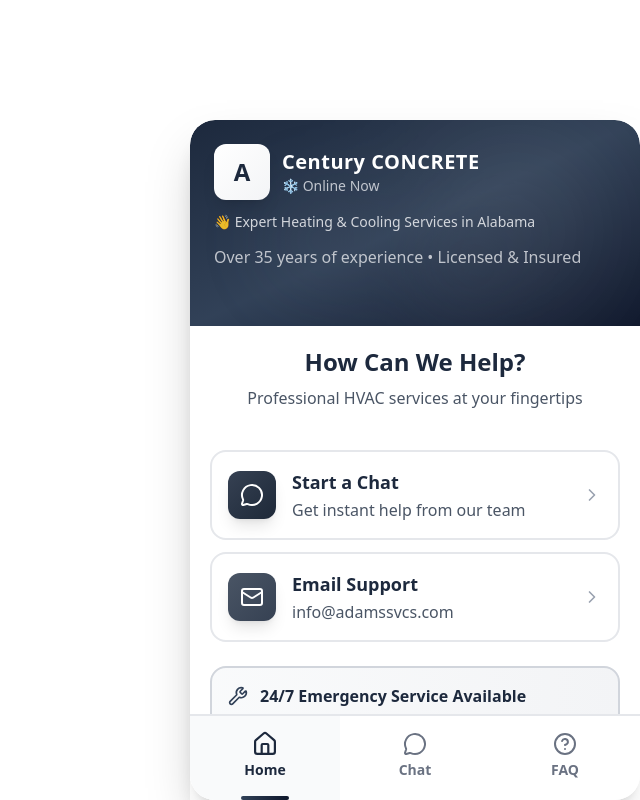
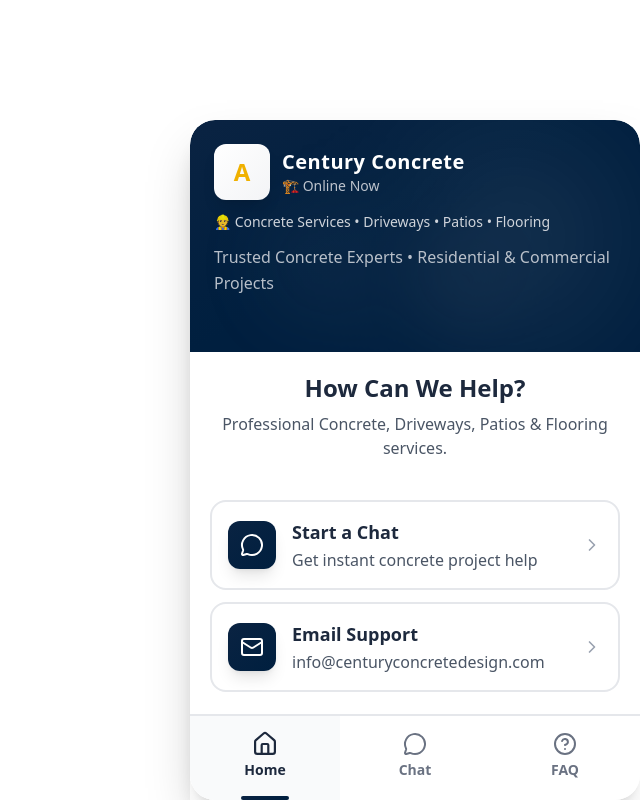
Before and after one commit to alihassanml/Century-Concrete-Chatbot, a React (Vite) app: page / in a window 1280 px wide. Shown: the whole page, without its empty margins (640-1280 px from the left). Built offline with nearby package versions, Linux system fonts and the light colour scheme.

Commit message:
areeb code

```diff
--- a/src/components/Chatbot.tsx
+++ b/src/components/Chatbot.tsx
@@ -9,7 +9,7 @@ type Message = {
 
 type Screen = 'home' | 'chat' | 'faq' | 'appointment';
 
-const WELCOME_MESSAGE = `Hi! Welcome to Adams Heating & Cooling. How can we help you today?`;
+const WELCOME_MESSAGE = `Hi! Welcome to Century Concrete. How can we help you today?\n\nI can assist with stamped concrete, driveways, patios, and flooring.`;
 
 const Chatbot = () => {
   const [isOpen, setIsOpen] = useState(true);
@@ -66,52 +66,20 @@ const Chatbot = () => {
 
   const faqData = [
     {
-      question: "What services does Adams Heating & Cooling provide?",
-      answer: "We provide comprehensive HVAC services including installation, repair, maintenance, and replacement for heating and air conditioning systems. We serve residential and commercial properties in Tuscaloosa and Birmingham, AL."
+      question: "What services does Century Concrete provide?",
+      answer: "We specialize in stamped concrete, driveways, patios, sidewalks, flooring & coatings for residential and commercial projects.  "
     },
     {
-      question: "Do you offer emergency repair services?",
-      answer: "Yes! We offer 24/7 emergency HVAC services for urgent heating and cooling issues. Call us immediately at (205) 462-8303 for emergency assistance."
-    },
-    {
-      question: "How do I know if my AC or heating system needs repair?",
-      answer: "Common warning signs include unusual noises, weak airflow, inconsistent temperatures, higher energy bills, frequent cycling, strange odors, or moisture around the unit. Contact us for a professional inspection if you notice any of these issues."
-    },
-    {
-      question: "How can I schedule a service appointment?",
-      answer: "You can schedule service by calling us at (205) 462-8303, using our online booking system, emailing info@adamssvcs.com, or chatting with us here. We offer flexible scheduling to accommodate your needs."
-    },
-    {
-      question: "Do you install energy-efficient HVAC systems?",
-      answer: "Absolutely! We specialize in installing modern, energy-efficient HVAC systems that can significantly reduce your energy costs while keeping you comfortable year-round. We can recommend the best options for your home or business."
+      question: "Do you offer free estimates?",
+      answer: "Yes! We provide free on-site estimates. Our experts will assess your project and provide a detailed quote."
     },
     {
       question: "What areas do you serve?",
-      answer: "We proudly serve Tuscaloosa, Birmingham, and the surrounding metro areas in Alabama. Our main offices are located in Tuscaloosa (3415 Hargrove Road East) and Birmingham (1236 Blue Ridge Blvd, Suite 111, Hoover)."
+      answer: "We primarily serve the Houston metropolitan area and nearby cities. Contact us to confirm availability in your location."
     },
     {
-      question: "How often should I have my HVAC system serviced?",
-      answer: "We recommend having your HVAC system serviced at least twice a year - once before the cooling season and once before the heating season. Regular maintenance helps prevent breakdowns, improves efficiency, and extends the life of your system."
-    },
-    {
-      question: "What is your experience and how long have you been in business?",
-      answer: "Adams Heating & Cooling brings over 35 years of experience and an unwavering commitment to exceptional customer service. Our highly trained technicians and expert staff are dedicated to ensuring your comfort year-round."
-    },
-    {
-      question: "Do you offer maintenance plans or service contracts?",
-      answer: "Yes! We offer comprehensive maintenance plans that include regular inspections, priority service, discounts on repairs, and peace of mind knowing your system is running efficiently. Contact us for details on our maintenance programs."
-    },
-    {
-      question: "What brands of HVAC equipment do you work with?",
-      answer: "We work with all major HVAC brands and use only the best equipment to ensure your comfort and satisfaction. Our technicians are experienced with a wide range of systems and can recommend the best options for your specific needs."
-    },
-    {
-      question: "Are you licensed and insured?",
-      answer: "Yes, Adams Heating & Cooling is fully licensed and insured. We maintain all necessary certifications and insurance to protect you and your property while providing top-quality HVAC services."
-    },
-    {
-      question: "What payment methods do you accept?",
-      answer: "We accept various payment methods including cash, checks, and major credit cards. We also offer financing options for larger installations and replacements. Contact us to discuss payment options that work best for you."
+      question: "How long does a concrete project take?",
+      answer: "Project duration depends on size and type, typically 2-5 days for residential driveways or patios."
     }
   ];
 
@@ -120,17 +88,17 @@ const Chatbot = () => {
     {
       icon: MessageCircle,
       title: "Start a Chat",
-      subtitle: "Get instant help from our team",
+      subtitle: "Get instant concrete project help",
       action: () => setScreen('chat'),
-      gradient: "from-gray-700 to-gray-800"
+      gradient: "from-[#0A2342] to-[#001F3F]"
     },
 
     {
       icon: Mail,
       title: "Email Support",
-      subtitle: "info@adamssvcs.com",
-      action: () => window.open('mailto:info@adamssvcs.com'),
-      gradient: "from-gray-600 to-gray-700"
+      subtitle: "info@centuryconcretedesign.com",
+      action: () => window.open('mailto:info@centuryconcretedesign.com'),
+      gradient: "from-[#0A2342] to-[#001F3F]"
     }
   ];
 
@@ -175,7 +143,7 @@ const Chatbot = () => {
       setTypingMessage(null);
       setMessages(prev => [...prev, {
         type: 'bot',
-        text: "I apologize for the inconvenience. Please contact us directly at (205) 462-8303 for immediate assistance.",
+        text: "I apologize for the inconvenience. Please contact us directly at +1 (629) 543-9843 for immediate assistance.",
         timestamp: new Date()
       }]);
     }
@@ -266,7 +234,7 @@ const Chatbot = () => {
       >
         <div className="flex flex-col h-full">
           {/* Header with Black/Gray Gradient */}
-          <div className={`relative overflow-hidden bg-gradient-to-br from-slate-800 via-slate-700 to-slate-900 ${screen === 'home' ? 'pb-8' : ''}`} style={{ borderRadius: '25px 25px 0 0', border: "none" }}>
+          <div className={`relative overflow-hidden bg-gradient-to-br from-[#0A2342] via-[#001F3F] to-[#001F3f] ${screen === 'home' ? 'pb-8' : ''}`} style={{ borderRadius: '25px 25px 0 0', border: "none" }}>
             {/* Animated Background Effects */}
             <div className="absolute inset-0 opacity-20">
               <div className="absolute w-40 h-40 bg-white rounded-full blur-3xl animate-pulse"
@@ -296,19 +264,19 @@ const Chatbot = () => {
               <div className="flex items-center justify-between mb-3">
                 <div className="flex items-center space-x-2 sm:space-x-3">
                   <div className="w-12 h-12 sm:w-14 sm:h-14 bg-gradient-to-br from-white to-gray-100 rounded-xl flex items-center justify-center shadow-lg">
-                    <div className="text-xl sm:text-2xl font-bold text-slate-800">A</div>
+                    <div className="text-xl sm:text-2xl font-bold text-yellow-500">A</div>
                   </div>
                   <div>
-                    <h3 className="font-bold text-lg sm:text-xl tracking-wide">Century CONCRETE</h3>
+                    <h3 className="font-bold text-lg sm:text-xl tracking-wide">Century Concrete</h3>
                     <div className="flex items-center space-x-2 text-xs sm:text-sm opacity-90">
-                      <span className="text-gray-300">❄️ Online Now</span>
+                      <span className="text-gray-300">🏗️ Online Now</span>
                     </div>
                   </div>
                 </div>
               </div>
 
               <div className="text-xs sm:text-sm opacity-90 text-gray-200">
-                {screen === 'home' && "👋 Expert Heating & Cooling Services in Alabama"}
+                {screen === 'home' && "👷 Concrete Services • Driveways • Patios • Flooring"}
                 {screen === 'chat' && "💬 We typically respond within seconds"}
                 {screen === 'faq' && "❓ Quick answers to common questions"}
                 {screen === 'appointment' && "📅 Schedule your service appointment"}
@@ -317,7 +285,7 @@ const Chatbot = () => {
               {screen === 'home' && (
                 <div className="mt-2 sm:mt-3">
                   <p className="text-sm sm:text-base opacity-80 leading-relaxed text-gray-200">
-                    Over 35 years of experience • Licensed & Insured
+                    Trusted Concrete Experts • Residential & Commercial Projects
                   </p>
                 </div>
               )}
@@ -348,7 +316,7 @@ const Chatbot = () => {
                     <h4 className="text-1xl sm:text-2xl font-bold text-slate-800 mb-2">
                       How Can We Help?
                     </h4>
-                    <p className="text-gray-600 text-sm sm:text-base">Professional HVAC services at your fingertips</p>
+                    <p className="text-gray-600 text-sm sm:text-base">Professional Concrete, Driveways, Patios & Flooring services.</p>
                   </div>
 <br />
                   <div className="space-y-2 sm:space-y-3 ">
@@ -383,7 +351,7 @@ const Chatbot = () => {
                       <div>
                         <h5 className="font-bold text-slate-800 text-sm sm:text-base mb-1">24/7 Emergency Service Available</h5>
                         <p className="text-sm text-gray-700 leading-relaxed">
-                          HVAC emergencies? We're here to help anytime. Call us immediately at (205) 462-8303
+                          Emergency concrete repair? Call us anytime at <a href="tel:16295439843">+1 (629) 543-9843</a> for urgent assistance
                         </p>
                       </div>
                     </div>
@@ -409,8 +377,8 @@ const Chatbot = () => {
                             </span>
                           </div>
                           <div className={`px-3 sm:px-4 py-2 sm:py-3 rounded-2xl shadow-md ${msg.type === 'user'
-                            ? 'bg-gradient-to-br from-gray-700 to-gray-800 text-white rounded-br-sm'
-                            : 'bg-white text-slate-800 rounded-bl-sm border border-gray-200'
+                            ? 'bg-gradient-to-br from-[#F2C14E] to-[#F2C14E] text-[#0A2342]'
+                            : 'bg-[#0A2342] text-[white] rounded-bl-sm border border-gray-200'
                             }`}>
                             <div
                               className="text-sm sm:text-base leading-relaxed"
@@ -525,7 +493,7 @@ const Chatbot = () => {
                       {item.label}
                     </span>
                     {isActive && (
-                      <div className="absolute bottom-0 left-1/2 transform -translate-x-1/2 w-10 sm:w-12 h-1 bg-gradient-to-r from-slate-700 to-slate-900 rounded-full"></div>
+                      <div className="absolute bottom-0 left-1/2 transform -translate-x-1/2 w-10 sm:w-12 h-1 bg-gradient-to-r from-[#0A2342] to-[#001F3F] rounded-full"></div>
                     )}
                   </button>
                 );
```
Also changed, not shown: 1 other file (tests, documents, lock files or other folders).
